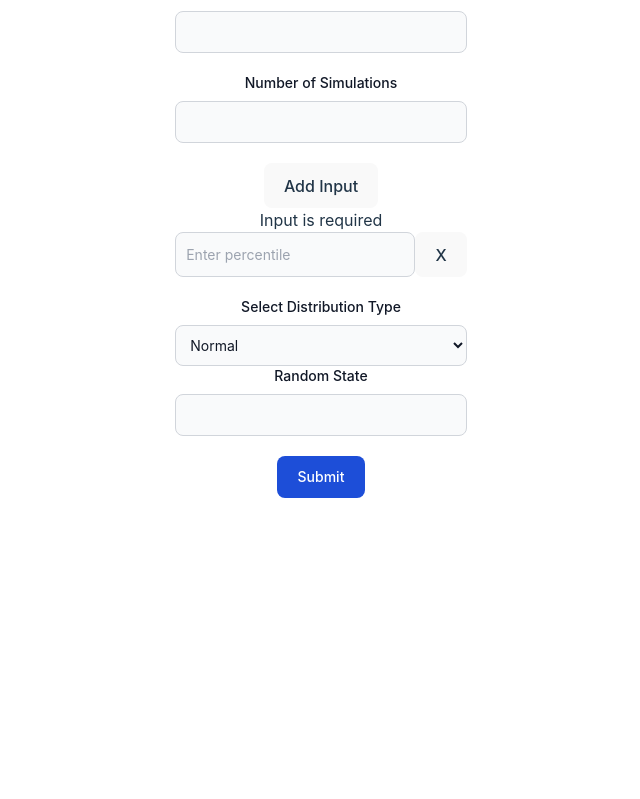
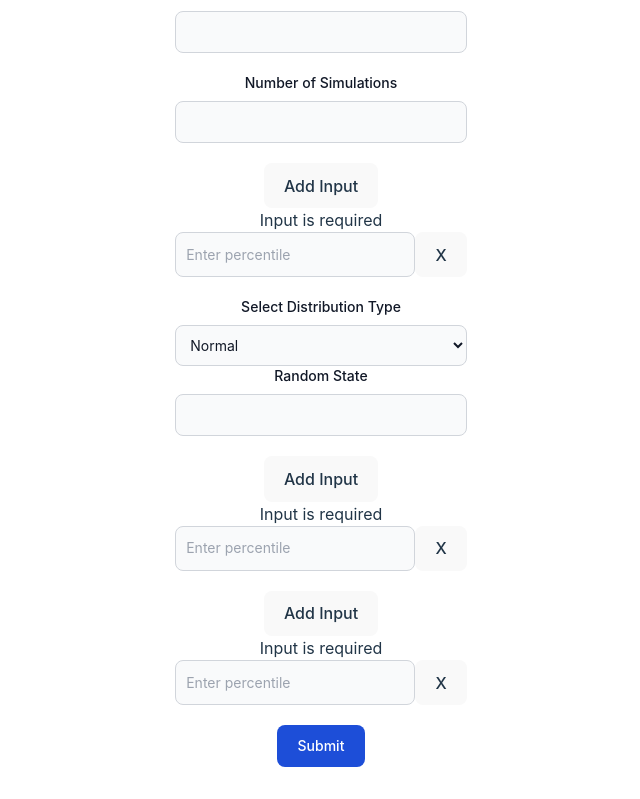
Before and after one commit to cole-koryto/simulatesuccess-frontend, a React (Vite) app: page / in a window 1280 px wide. Shown: the part 499-1298 px from the top of the page, without its empty margins (319-959 px from the left). Before the commit the page ends 1029 px from the top, so only its background shows below. Built offline with nearby package versions, Linux system fonts and the light colour scheme.

Commit message:
Started adding sources

```diff
--- a/package.json
+++ b/package.json
@@ -10,6 +10,7 @@
     "preview": "vite preview"
   },
   "dependencies": {
+    "axios": "^1.7.2",
     "react": "^18.3.1",
     "react-dom": "^18.3.1"
   },
--- a/src/components/AddableInputBox.tsx
+++ b/src/components/AddablePercentileBox.tsx
@@ -3,7 +3,7 @@ import ReactDOM from "react-dom";
 //https://codesandbox.io/s/react-dynamic-form-xez6d?file=/src/App.js:230-299
 
 //@ts-ignore
-const AddableInputBox = ({fields, setFields}) => {
+const AddablePercentileBox = ({fields, setFields}) => {
 
 
     const fieldRef = useRef();
@@ -28,24 +28,8 @@ const AddableInputBox = ({fields, setFields}) => {
         setFields(values);
     }
 
-
-    function submitHandler(event: any) {
-        event.preventDefault();
-
-        if (!fieldsIsValid) {
-            if (fields.length >= 1)
-            {
-                //@ts-ignore
-                fieldRef.current.focus();
-                return;
-            }
-          return;
-        }
-        console.log(fields);
-      }
-
     return (
-        <div className="App">
+        <div className="AddablePercentileBox">
 
             <button type="button" onClick={() => handleAdd()}>
               Add Input
@@ -53,7 +37,7 @@ const AddableInputBox = ({fields, setFields}) => {
             {!fieldsIsValid && <p className="error">Input is required</p>}
             {fields.map((field: any, idx: any) => {
               return (
-                <div key={`${"asdf"}-${idx}`}>
+                <div key={`${"percentile"}-${idx}`}>
                     <span className="flex">
                         <input
                             type="text"
@@ -73,4 +57,4 @@ const AddableInputBox = ({fields, setFields}) => {
     )
 }
 
-export default AddableInputBox;
+export default AddablePercentileBox;
--- /dev/null
+++ b/src/components/AddableSourceBox.tsx
@@ -0,0 +1,60 @@
+import React, { useState, useRef } from 'react'
+import ReactDOM from "react-dom";
+//https://codesandbox.io/s/react-dynamic-form-xez6d?file=/src/App.js:230-299
+
+//@ts-ignore
+const AddableInputBox = ({fields, setFields}) => {
+
+
+    const fieldRef = useRef();
+
+    const fieldsIsValid = fields.length >= 1 && fields.every((field: any) => field.trim() !== "");
+
+    function handleChange(i: number, event: any) {
+        const values = [...fields];
+        values[i] = event.target.value;
+        setFields(values);
+    }
+
+    function handleAdd() {
+        const values = [...fields];
+        values.push("");
+        setFields(values);
+    }
+
+    function handleRemove(i: number) {
+        const values = [...fields];
+        values.splice(i, 1);
+        setFields(values);
+    }
+
+    return (
+        <div className="AddableInputBox">
+
+            <button type="button" onClick={() => handleAdd()}>
+              Add Input
+            </button>
+            {!fieldsIsValid && <p className="error">Input is required</p>}
+            {fields.map((field: any, idx: any) => {
+              return (
+                <div key={`${"percentile"}-${idx}`}>
+                    <span className="flex">
+                        <input
+                            type="text"
+                            placeholder="Enter percentile"
+                            value={field || ""}
+                            className=" bg-gray-50 border border-gray-300 text-gray-900 text-sm rounded-lg focus:ring-blue-500 focus:border-blue-500 block w-full p-2.5 dark:bg-gray-700 dark:border-gray-600 dark:placeholder-gray-400 dark:text-white dark:focus:ring-blue-500 dark:focus:border-blue-500"
+                            onChange={(e) => handleChange(idx, e)}
+                        />
+                        <button type="button" onClick={() => handleRemove(idx)}>
+                            X
+                        </button>
+                    </span>
+                </div>
+              );
+            })}
+        </div>
+    )
+}
+
+export default AddableInputBox;
--- a/src/components/InputBox.tsx
+++ b/src/components/InputBox.tsx
@@ -1,5 +1,7 @@
 import React, { useState, FC } from 'react'
-import AddableInputBox from './AddableInputBox'
+import AddablePercentileBox from './AddablePercentileBox'
+import AddableSourceBox from './AddableSourceBox'
+import axios from 'axios';
 
 
 // interface MyInputProps
@@ -23,6 +25,10 @@ import AddableInputBox from './AddableInputBox'
 //   )
 // }
 
+const InputBox = () => {
+    const [percentiles, setPercentiles] = useState([""]);
+    const [incomeSources, setIncomeSources] = useState([""]);
+    const [spendingSources, setSpendingSources] = useState([""]);
 
     const handleSubmit = (event: any) => {
         event.preventDefault()
@@ -32,14 +38,30 @@ const handleSubmit = (event: any) => {
         console.log("current_age=" + event.target.current_age.value)
         console.log("life_expectancy=" + event.target.life_expectancy.value)
         console.log("inflation=" + event.target.inflation.value)
-    //console.log(fields)
+        console.log(percentiles)
         console.log("distribution_type=" + event.target.distribution_type.value)
         console.log("random_state=" + event.target.random_state.value)
-}
 
 
-const InputBox = () => {
-    const [fields, setFields] = useState([""]);
+        // let data = {
+        //     current_balance: event.target.current_balance.value,
+        //     annual_return: event.target.annual_return.value,
+        //     return_std: event.target.return_std.value,
+        //     current_age: event.target.current_age.value,
+        //     life_expectancy: event.target.life_expectancy.value,
+        //     inflation: event.target.inflation.value,
+        //     distribution_type: event.target.distribution_type.value,
+        //     random_state: event.target.random_state.value,
+        // };
+
+        // axios.post('Your-API-Endpoint-Here', data)
+        // .then((response) => {
+        //     console.log(response.data);
+        // })
+        // .catch((error) => {
+        //     console.error('Error:', error);
+        // });
+    }
 
     return (
         <div>
@@ -73,7 +95,7 @@ const InputBox = () => {
                     <input name="num_simulations" className="bg-gray-50 border border-gray-300 text-gray-900 text-sm rounded-lg focus:ring-blue-500 focus:border-blue-500 block w-full p-2.5 dark:bg-gray-700 dark:border-gray-600 dark:placeholder-gray-400 dark:text-white dark:focus:ring-blue-500 dark:focus:border-blue-500"></input>
                 </div>
                 <div className="mb-5">
-                    <AddableInputBox fields={fields} setFields={setFields}/>
+                    <AddablePercentileBox fields={percentiles} setFields={setPercentiles}/>
                 </div>
                 <label htmlFor="distribution_type" className="block mb-2 text-sm font-medium text-gray-900 dark:text-white">Select Distribution Type</label>
                 <select name="distribution_type" className="bg-gray-50 border border-gray-300 text-gray-900 text-sm rounded-lg focus:ring-blue-500 focus:border-blue-500 block w-full p-2.5 dark:bg-gray-700 dark:border-gray-600 dark:placeholder-gray-400 dark:text-white dark:focus:ring-blue-500 dark:focus:border-blue-500">
@@ -84,6 +106,12 @@ const InputBox = () => {
                     <label htmlFor="random_state" className="block mb-2 text-sm font-medium text-gray-900 dark:text-white">Random State</label>
                     <input name="random_state" className="bg-gray-50 border border-gray-300 text-gray-900 text-sm rounded-lg focus:ring-blue-500 focus:border-blue-500 block w-full p-2.5 dark:bg-gray-700 dark:border-gray-600 dark:placeholder-gray-400 dark:text-white dark:focus:ring-blue-500 dark:focus:border-blue-500"></input>
                 </div>
+                <div className="mb-5">
+                    <AddableSourceBox fields={incomeSources} setFields={setIncomeSources}/>
+                </div>
+                <div className="mb-5">
+                    <AddableSourceBox fields={spendingSources} setFields={setSpendingSources}/>
+                </div>
 
                 <button type="submit" className="text-white bg-blue-700 hover:bg-blue-800 focus:ring-4 focus:outline-none focus:ring-blue-300 font-medium rounded-lg text-sm w-full sm:w-auto px-5 py-2.5 text-center dark:bg-blue-600 dark:hover:bg-blue-700 dark:focus:ring-blue-800">Submit</button>
             </form>
```
Also changed, not shown: 1 other file (tests, documents, lock files or other folders). Lines whose indentation alone changed are shown as unchanged.
